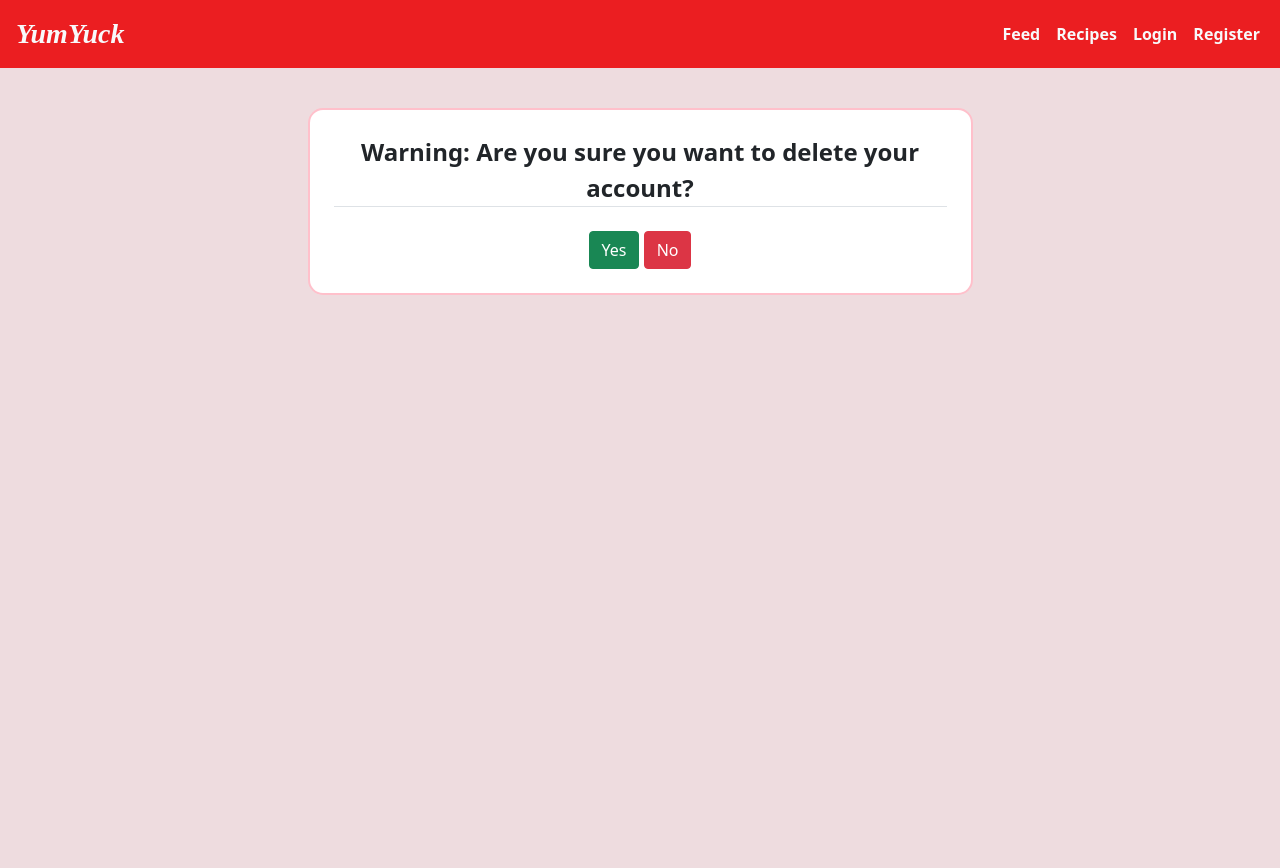
After one commit to jzd2103/DB_project, a Flask app: template templates/delete_confirmation.html in a window 1280 px wide. The commit adds this page. Run offline with Flask 3, Linux system fonts and the light colour scheme; the template is opened without the code that fills it, so the values that code supplies are empty; parts of the project's set-up code (start-up, migrations or seed data) failed here and were passed over.

Commit message:
starting on view collection and delete account

```diff
--- a/server.py
+++ b/server.py
@@ -666,6 +666,22 @@ def update_recipe():
 
 	return render_template('update_recipe.html', logged_in=logged_in)
 
+@app.route('/view_collection')
+def view_collection():
+	global logged_in
+
+	if(not logged_in):
+		flash('You are not logged in', 'danger')
+		return redirect('/')
+
+	if(request.args.get('collection_name')):
+		c_name = request.args.get('collection_name')
+	else:
+		flash('Error: no collection to view', 'danger')
+		return redirect('/Profile')
+
+	return render_template('view_collection.html', logged_in=logged_in, collection_name=c_name)
+
 @app.route('/add_to_collection', methods=['GET','POST'])
 def add_to_collection():
 	global user_id
@@ -1048,6 +1064,28 @@ def register():
 	else:
 		return render_template("register.html", logged_in=logged_in)
 
+@app.route('/Delete_Account', methods=['GET', 'POST'])
+def delete_profile():
+	global logged_in
+	global user_id
+	global logged_in_username
+
+	if(not logged_in):
+		flash('Error: you are not logged in', 'danger')
+		return redirect('/')
+
+	if request.method == 'POST':
+		response = request.form.get('response')
+		if response == "Yes":
+			flash('Your account has been deleted.', 'danger')
+			return redirect('/')
+		else:
+			flash('Your account was not deleted.', 'success')
+			return redirect('/Profile')
+
+	return render_template("delete_confirmation.html", logged_in=logged_in)
+
+
 if __name__ == "__main__":
 	import click
 
--- a/static/style.css
+++ b/static/style.css
@@ -10,6 +10,11 @@
 
 .light-border{
     border: 2px solid pink;
+    border-radius: 15px;
+}
+
+.collection-border{
+    border: 2px solid rgb(233, 188, 196);
     border-radius: 15px;
 }
 
--- /dev/null
+++ b/templates/delete_confirmation.html
@@ -0,0 +1,18 @@
+{% extends "layout.html" %}
+{% block content %}
+
+<div class="container mt-4">
+    <div class="row justify-content-center">
+        <div class="col-7 light-border light-background p-4">
+            <form method="POST" action="/Delete_Account">
+                <fieldset class="form-group text-center">
+                    <legend class="fw-bold border-bottom mb-4">Warning: Are you sure you want to delete your account?</legend>
+                    <input type="submit" name="response" value="Yes" class = "btn btn-success">
+                    <input type="submit" name="response" value="No" class = "btn btn-danger">
+                </fieldset>
+            </form>
+        </div>
+    </div>
+</div>
+
+{% endblock %}
--- a/templates/recipe.html
+++ b/templates/recipe.html
@@ -42,9 +42,7 @@
                                 {% endif %}
                             {% endfor %}
                         </ol>
-                        <div class="text-end">
-                            <a class="btn btn-outline-info" href="/add_to_collection?recipe_id={{ recipe.recipe_id }}">Add Recipe To Collection</a>
-                        </div>
+                        <a class="btn btn-outline-info" href="/add_to_collection?recipe_id={{ recipe.recipe_id }}">Add Recipe To Collection</a>
                     </div>
                 </div>
             {% endfor %}
--- /dev/null
+++ b/templates/view_collection.html
@@ -0,0 +1,6 @@
+{% extends "layout.html" %}
+{% block content %}
+
+<h2>Viewing {{ collection_name }} collection </h2>
+
+{% endblock %}
```
Also changed, not shown: templates/profile.html (+5 -2 lines).
